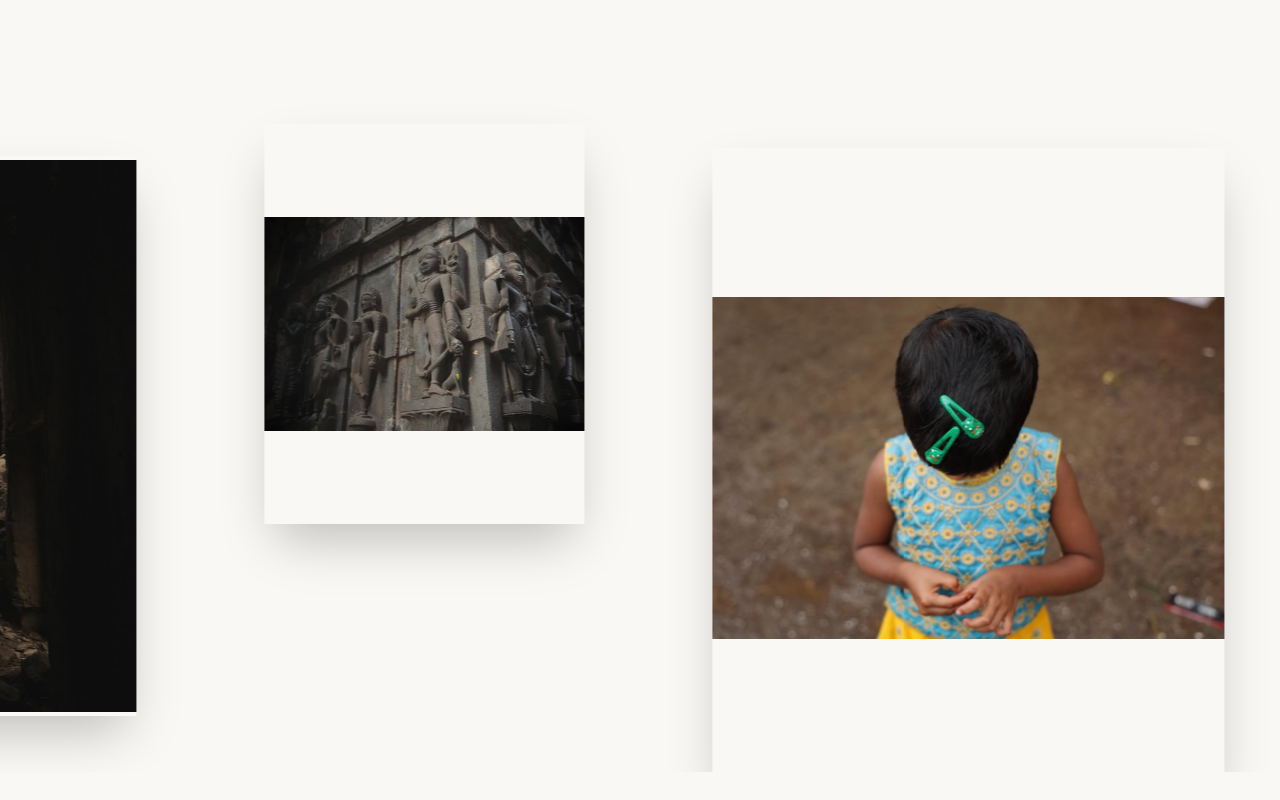
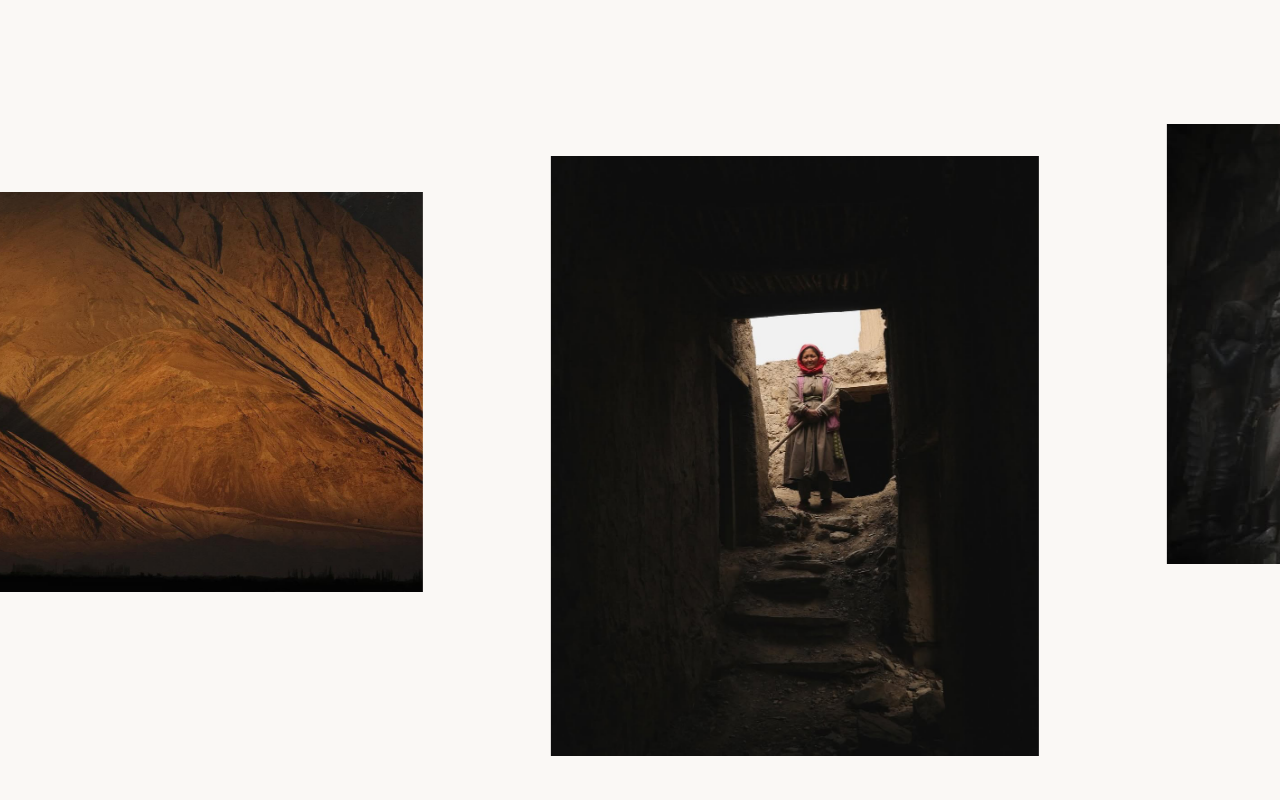
Before and after one commit to ke7innnn/saurabhphotography, a Next.js app: page / in a window 1280 px wide. Shown: the part 4720-5520 px from the top of the page. Built offline with nearby package versions, Linux system fonts and the light colour scheme.

Commit message:
Refine gallery to use original image ratios and remove frames

```diff
--- a/components/SectionGallery.tsx
+++ b/components/SectionGallery.tsx
@@ -42,16 +42,19 @@ export function SectionGallery() {
           className="flex whitespace-nowrap gap-16 md:gap-32 w-max items-center pr-16 md:pr-32 will-change-transform"
         >
           {galleryLoop.map((src, idx) => {
-            const heights = [
-              "h-[45vh]",
-              "h-[70vh]",
+            const baseHeights = [
               "h-[50vh]",
+              "h-[75vh]",
+              "h-[55vh]",
+              "h-[85vh]",
+              "h-[65vh]",
               "h-[80vh]",
-              "h-[60vh]",
-              "h-[75vh]",
-              "h-[55vh]"
+              "h-[60vh]"
             ];
-            const height = heights[idx % 7];
+            // Identify landscape images (assuming we know which ones they are or making them slightly larger)
+            // For now, let's just make the "landscape-leaning" indices slightly larger
+            const isLandscape = [0, 2, 6].includes(idx % 7);
+            const height = isLandscape ? baseHeights[idx % 7].replace('vh', 'vh') : baseHeights[idx % 7];
 
             const transforms = [
               "translate-y-0",
@@ -67,14 +70,13 @@ export function SectionGallery() {
             return (
               <div
                 key={idx}
-                className={`relative flex-shrink-0 ${height} aspect-[4/5] transform ${transform} group perspective-1000`}
+                className={`relative flex-shrink-0 ${height} w-auto transform ${transform} group transition-all duration-700`}
               >
-                <Image
+                <img
                   src={src}
                   alt={`Gallery ${idx}`}
-                  fill
-                  sizes="(max-width: 768px) 50vw, 33vw"
-                  className="object-contain filter grayscale-0 group-hover:grayscale transition-all duration-[800ms] shadow-2xl hover:shadow-[0_30px_60px_rgba(0,0,0,0.4)] hover:-translate-y-2 pointer-events-none"
+                  className="h-full w-auto object-cover filter grayscale-0 group-hover:grayscale-0 transition-all duration-[800ms] hover:scale-[1.02]"
+                  loading="lazy"
                 />
               </div>
             );
```
